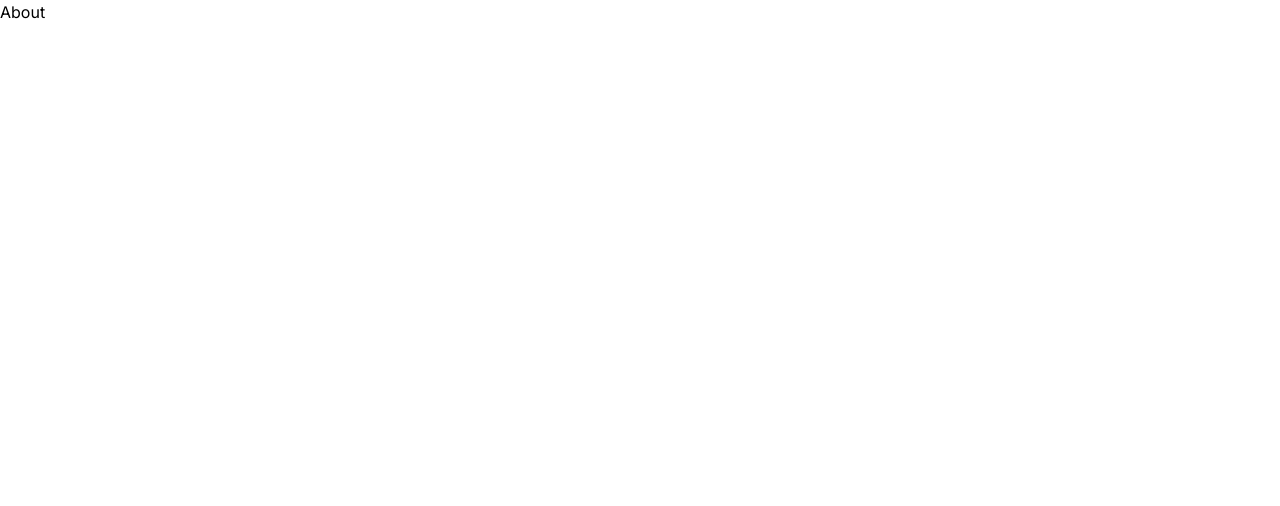
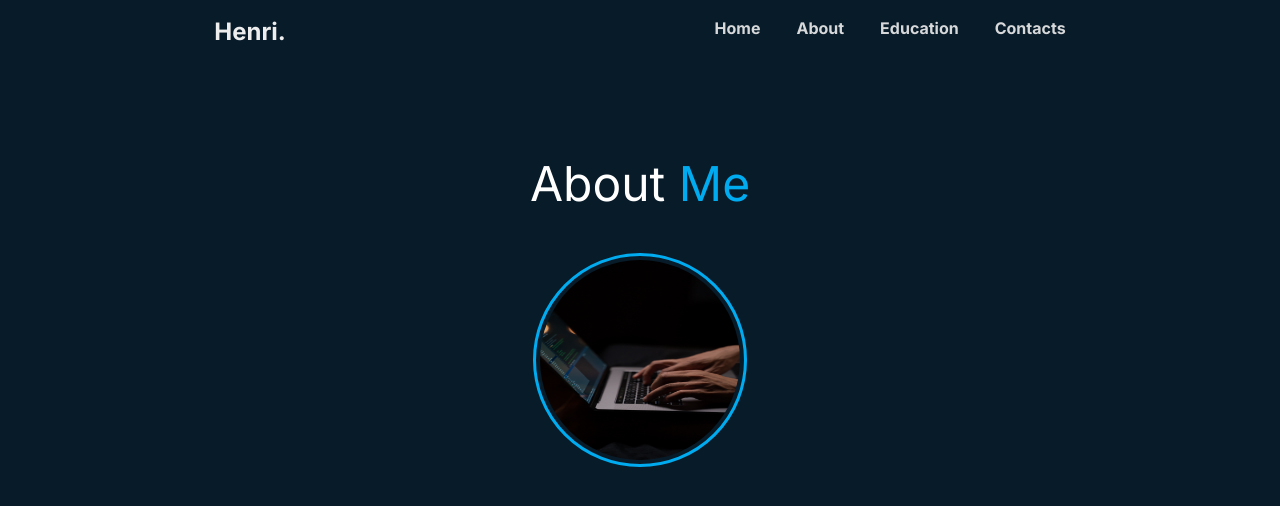
Before and after one commit to HenriTresor/portfolio, a Next.js app: page /about in a window 1280 px wide. Shown: the top 506 px of the page. Built offline with nearby package versions, Linux system fonts and the light colour scheme.

Commit message:
created about me page

```diff
--- a/app/about/page.tsx
+++ b/app/about/page.tsx
@@ -1,10 +1,24 @@
+import Header from '@/components/Header'
 import React from 'react'
+import Image from 'next/image'
 
 type Props = {}
 
 const About = (props: Props) => {
   return (
-    <div>About</div>
+      <div className=' bg-[#081b29] h-max-screen'>
+          <Header />
+          <div className='h-screen flex flex-col p-5 justify-start mt-20 items-center gap-10'>
+              <h1 className='text-[3em] text-white'>About <span className='text-[#00abf0]'>Me</span></h1>
+              <Image
+                  src={'/coding.jpg'}
+                  alt={'coding image'}
+                  width={'100'}
+                  height={'100'}
+                  className='rounded-full h-[200px] w-[200px] object-fill outline-7 outline-[#00abf0] outline outline-offset-4'
+              />
+         </div>
+    </div>
   )
 }
 
```
